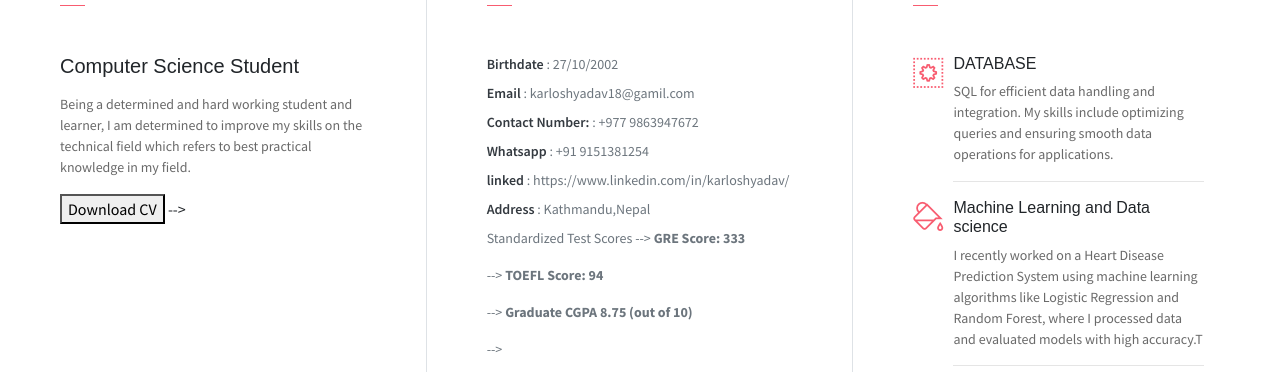
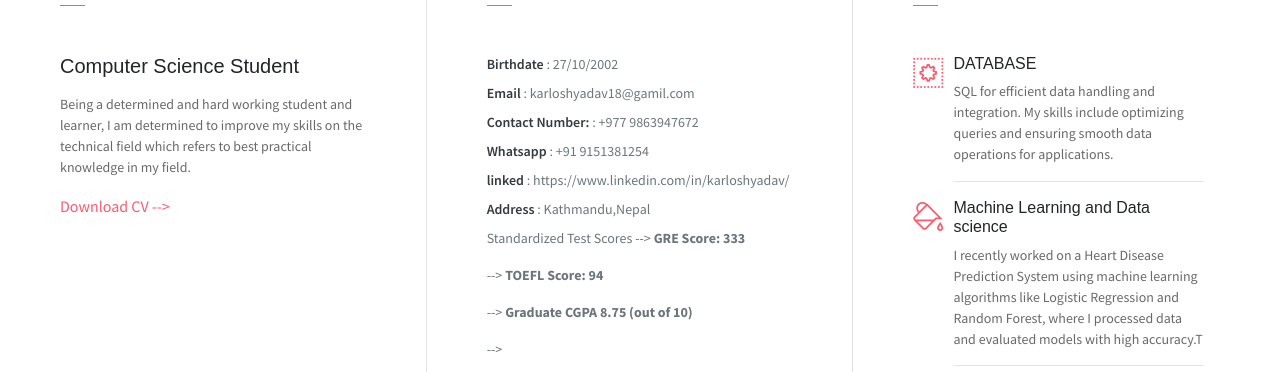
Before and after one commit to karloshyadav/portfolio-main, a website: page public_html/index.html in a window 1280 px wide. Shown: the part 814-1186 px from the top of the page. Drawn offline with Linux system fonts and the light colour scheme; some packages are replaced by stand-ins of ours.

Commit message:
Update index.html

```diff
--- a/public_html/index.html
+++ b/public_html/index.html
@@ -67,9 +67,9 @@
                 <span class="line mb-5"></span>
                 <h5 class="mb-3">Computer Science Student</h5>
                 <p class="mt-20">Being a determined and hard working student and learner, I am determined to improve my skills on the technical field which refers to best practical knowledge in my field. </p>
-            <!–-   <a href="assets/imgs/my_cv.pdf" download="my_cv.pdf">
-        		<button>Download CV</button>
-   		 </a> -->
+            <a href="assets/imgs/my_cv.pdf" download="my_cv.pdf">
+        	<!–- <button>Download CV</button> -->
+   		 </a>
 
             </div>
             <div class="col-lg-4 about-card">
```
